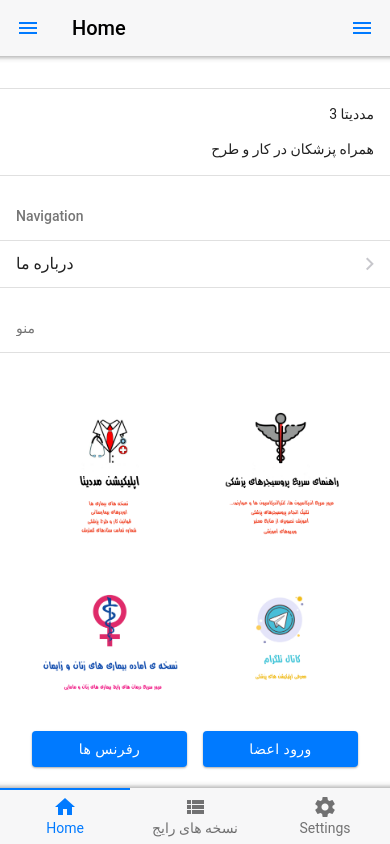
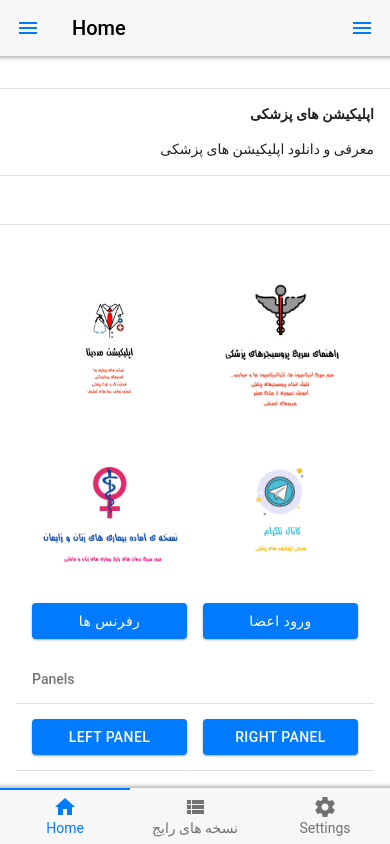
Before and after one commit to meddata1/f7, a website: page www/index.html in a window 390 px wide. Drawn offline with Linux system fonts and the light colour scheme.

Commit message:
Update index.html

```diff
--- a/www/index.html
+++ b/www/index.html
@@ -216,45 +216,23 @@
 
             <div class="block block-strong">
 
-              <p align="right">مددیتا 3</p>
+              <p align="right"><b>اپلیکیشن های پزشکی</b></p>
 
-              <p align="right">همراه پزشکان در کار و طرح </p>
+              <p align="right">معرفی و دانلود اپلیکیشن های پزشکی  </p>
 
             </div>
 
-            <div class="block-title">Navigation</div>
 
-            <div class="list">
-
-              <ul>
-
-                <li>
-
-                  <a href="/treeview/" class="item-content item-link">
-
-                    <div class="item-inner">
-
-                      <div class="item-title" align="right">درباره ما</div>
-
-                    </div>
-
-                  </a>
-
-                </li>
-
-              </ul>
-
-            </div>
-
-            <div class="block-title">منو</div>
+            <div class="block-title"></div>
 
             <div class="block block-strong">
                   <div class="block">
 
       <div class="row">
         <div class="col">
+                <div class="card-content card-content-padding">
           <img src="img/Negar_20191109_043156.png" width="100%"/>
-        </div>
+        </div></div>
 
 <div class="col">
 
```
